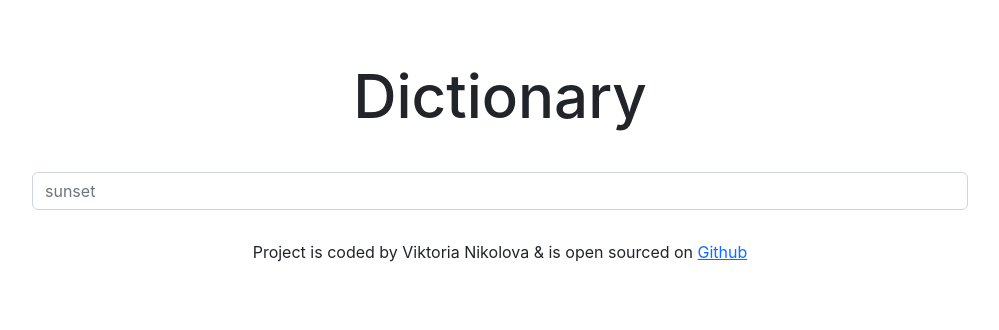
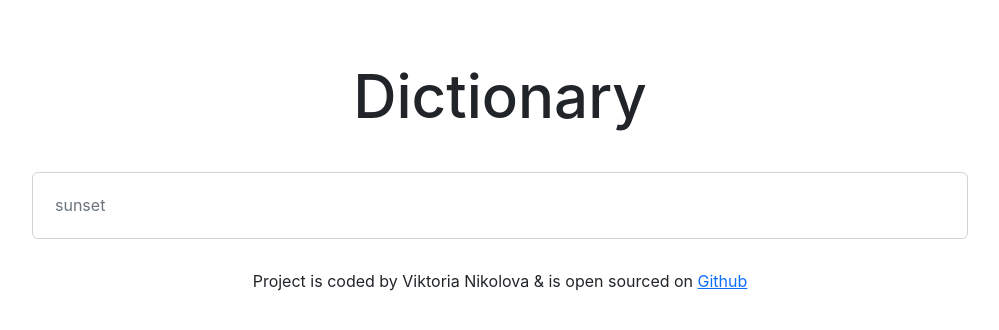
Before and after one commit to viki3612/dictionary-project, a React (Create React App) app: page / in a window 1280 px wide. Shown: the top 330 px of the page, without its empty margins (140-1139 px from the left). Built offline with nearby package versions, Linux system fonts and the light colour scheme; no server answers.

Commit message:
css changes

```diff
--- a/src/Dictionary.css
+++ b/src/Dictionary.css
@@ -5,13 +5,7 @@ form {
   margin-bottom: 40px;
   font-size: 60px;
 }
-.Dictionary .btn-outline-secondary {
-  background: white;
-  border: white;
-  box-shadow: none;
-  width: auto;
+.Dictionary .form-control {
+  padding: 22px;
+  line-height: 21px;
 }
-.Dictionary .btn-outline-secondary:hover {
-  font-size: bold;
-  color: black;
-}
--- a/src/Results.css
+++ b/src/Results.css
@@ -3,16 +3,15 @@
   padding: 30px;
   border-radius: 6px;
   box-shadow: 0px 5px 10px rgba(0, 0, 0, 0.2);
-  margin: 45px 0;
+  margin: 35px 0;
 }
 
 .Result h2 {
-  font-size: 36px;
+  font-size: 35px;
   font-weight: bold;
   line-height: 1.5;
   text-transform: capitalize;
   text-align: center;
-  margin: 30px 0 0 0;
 }
 .Definitions h3 {
   font-weight: bold;
--- a/src/Results.js
+++ b/src/Results.js
@@ -8,6 +8,7 @@ export default function Results(props) {
   if (props.results) {
     return (
       <div className="Result">
+        <section>
           <h2 className="result-output">
             {/*displaying what is within the api call within 'word'*/}
             {props.results.word}
@@ -19,6 +20,7 @@ export default function Results(props) {
               </div>
             );
           })}
+        </section>
 
         <div className="Definitions">
           {props.results.meanings.map(function (meaning, index) {
```
Lines whose indentation alone changed are shown as unchanged.
